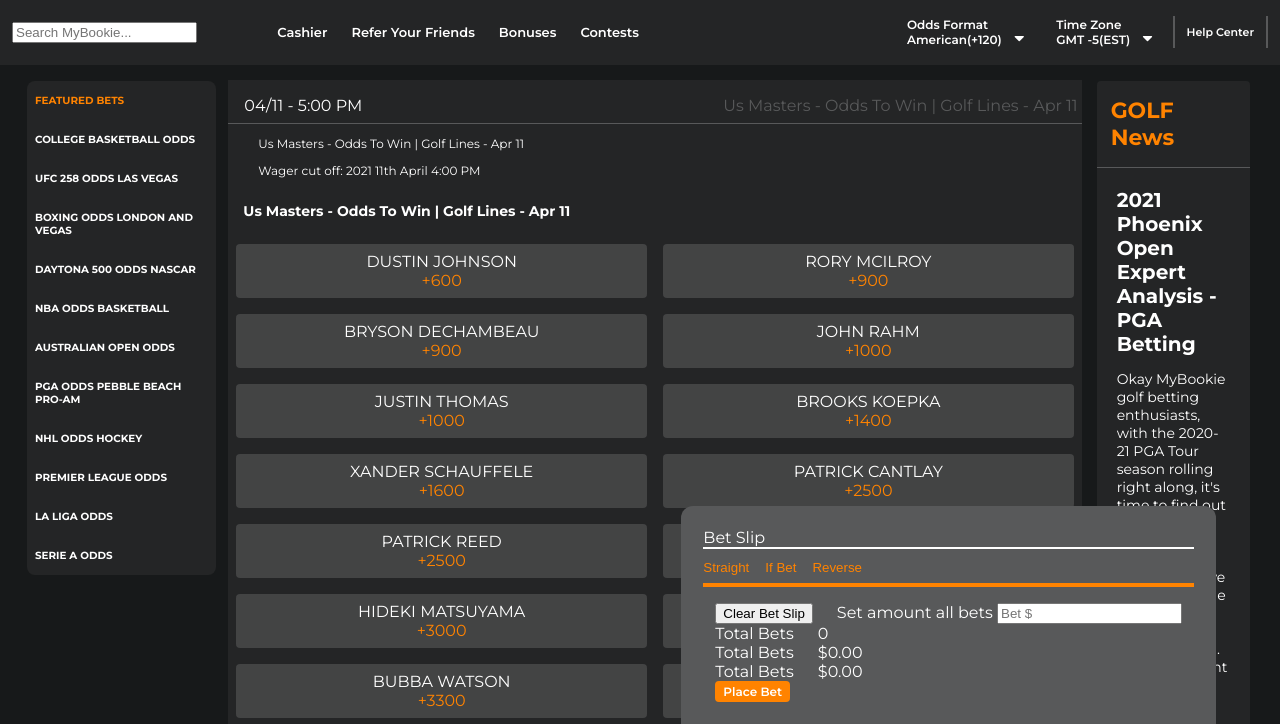
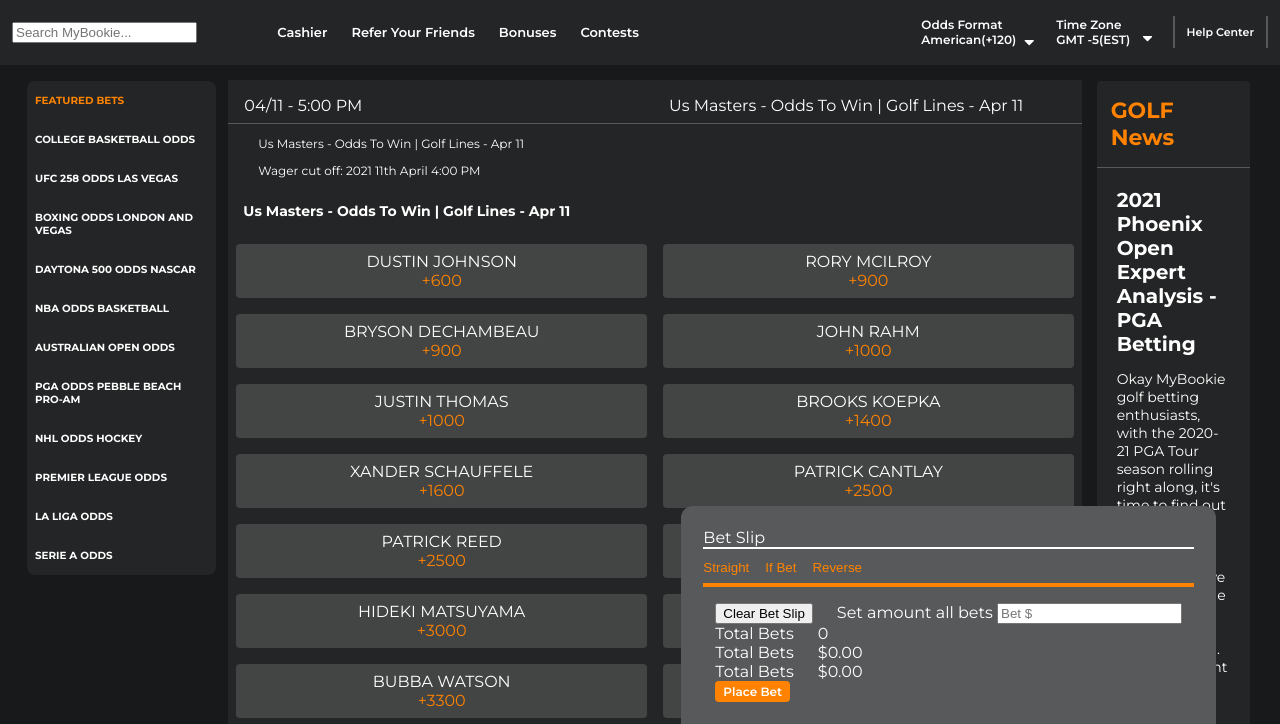
Before and after one commit to jarkin13/my-bookie, a plain HTML site: page v1/index.html in a window 1280 px wide. Shown: the part 76-800 px from the top of the page. Drawn offline with Linux system fonts and the light colour scheme.

Commit message:
updated to section-header--right

```diff
--- a/v1/index.html
+++ b/v1/index.html
@@ -96,7 +96,7 @@
                       American(+120)
                       <span class="arrow-down"></span>
                     </button>
-                    <i class="fas fa-caret-down"></i>
+                    <i class="fas fa-caret-down fa-icon"></i>
                     <ul id="odds" class="btn-link__submenu">
                       <li>American(+120)</li>
                       <li>Fractional(6/5)</li>
@@ -158,7 +158,7 @@
                     04/11 - 5:00 PM
                   </div>
                   <div
-                    class="col-auto section-header__item section-header__item-right"
+                    class="col-auto section-header__item section-header__item--right"
                   >
                     Us Masters - Odds To Win | Golf Lines - Apr 11
                   </div>
```
